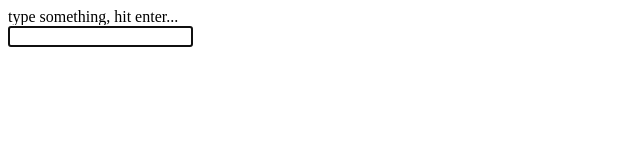
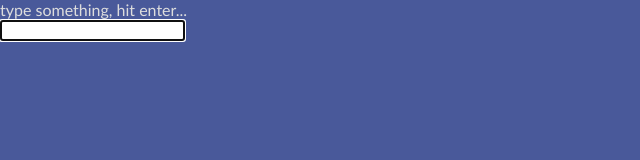
Before and after one commit to YashdalfTheGray/vicious-mockery, a plain HTML site: page index.html in a window 1280 px wide. Shown: the whole page, without its empty margins (0-640 px from the left). Drawn offline with Linux system fonts and the light colour scheme.

Commit message:
added some styles for the main page

```diff
--- a/index.html
+++ b/index.html
@@ -6,7 +6,20 @@
     <meta name="viewport" content="width=device-width, initial-scale=1.0" />
     <title>MoCkErY</title>
 
-    <style></style>
+    <style>
+      html {
+        margin: 0;
+        height: 100%;
+      }
+      body {
+        margin: 0;
+        height: 100%;
+        background-color: #49599a;
+        color: #ddd;
+        font-family: 'Gill Sans', 'Gill Sans MT', Calibri, 'Trebuchet MS',
+          sans-serif;
+      }
+    </style>
   </head>
   <body>
     <div id="heading">type something, hit enter...</div>
```
